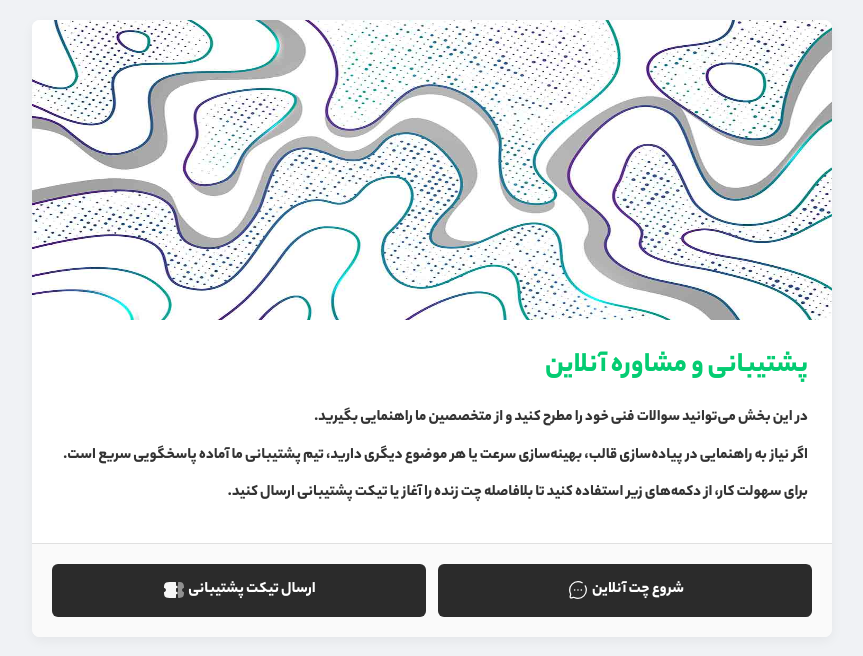
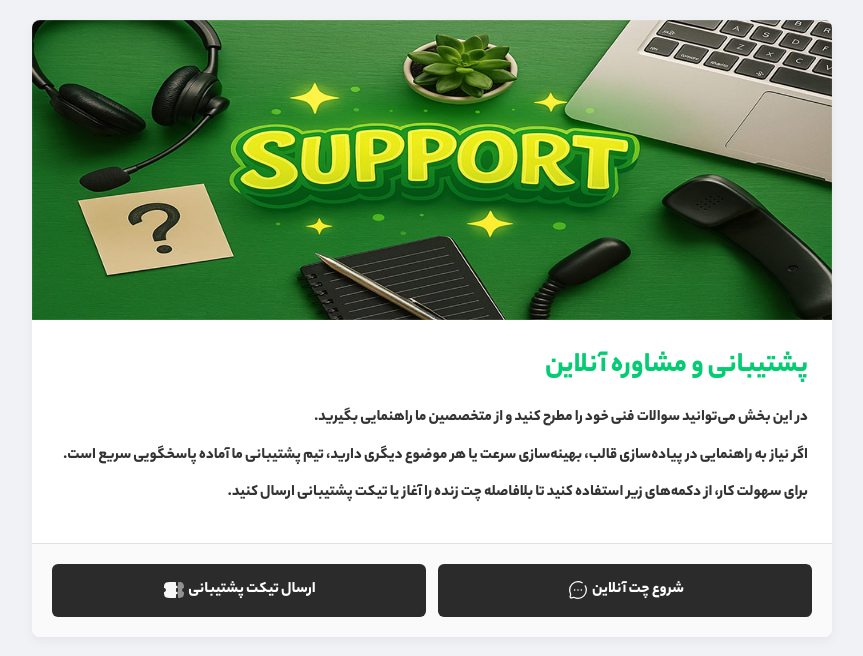
Before and after one commit to Javad1st/myItlandv2, a PHP site: page /support/support.php in a window 1280 px wide. Shown: the top 656 px of the page, without its empty margins (208-1071 px from the left). Run offline with PHP 8.4, Linux system fonts and the light colour scheme.

Commit message:
posterrr

```diff
--- a/support/support.php
+++ b/support/support.php
@@ -135,7 +135,7 @@
 
     <!-- هدر با تصویر -->
     <header>
-      <img src="../tasavir/1048.jpg" alt="پشتیبانی و مشاوره" style="width: 100%; height: 300px;">
+      <img src="../tasavir/supportPic.jpg" alt="پشتیبانی و مشاوره" style="width: 100%; height: 300px;">
     </header>
 
     <!-- متن توضیحات -->
```
Also changed, not shown: tasavir/supportPic.jpg (added).
